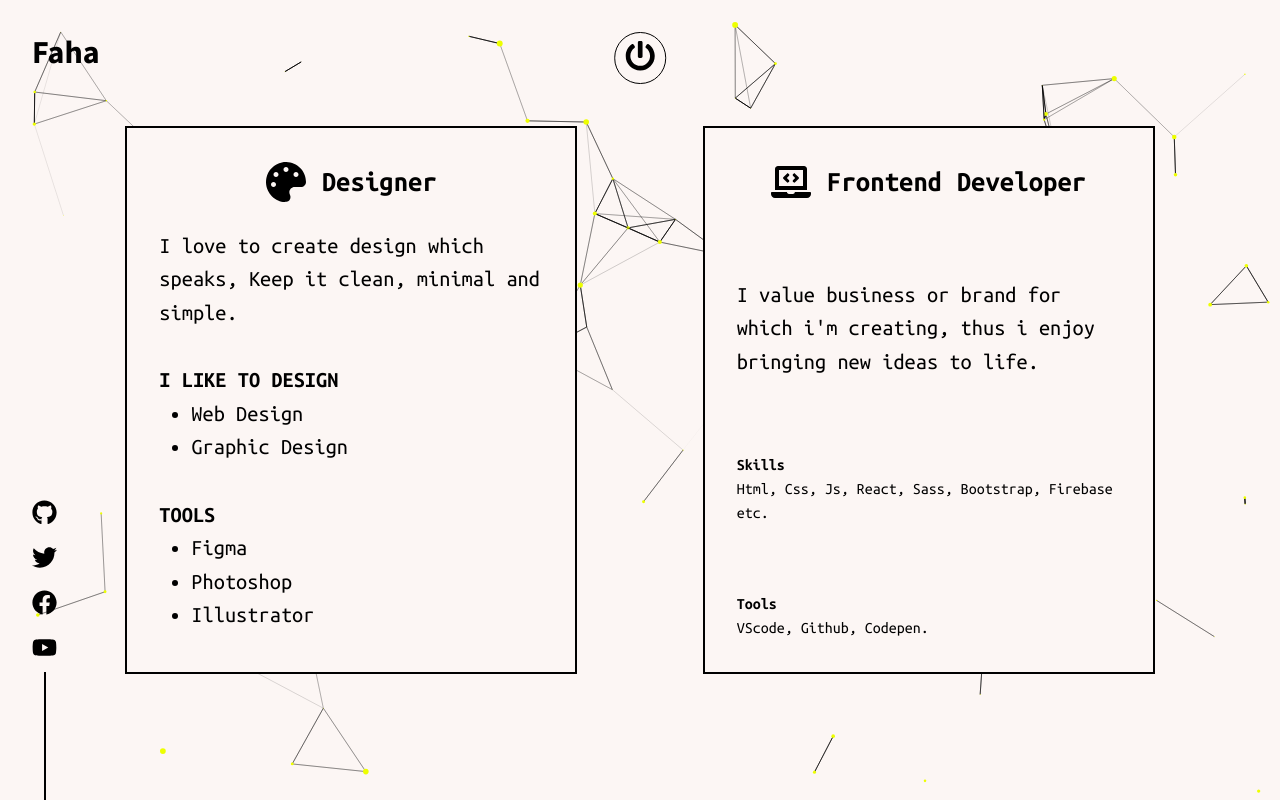
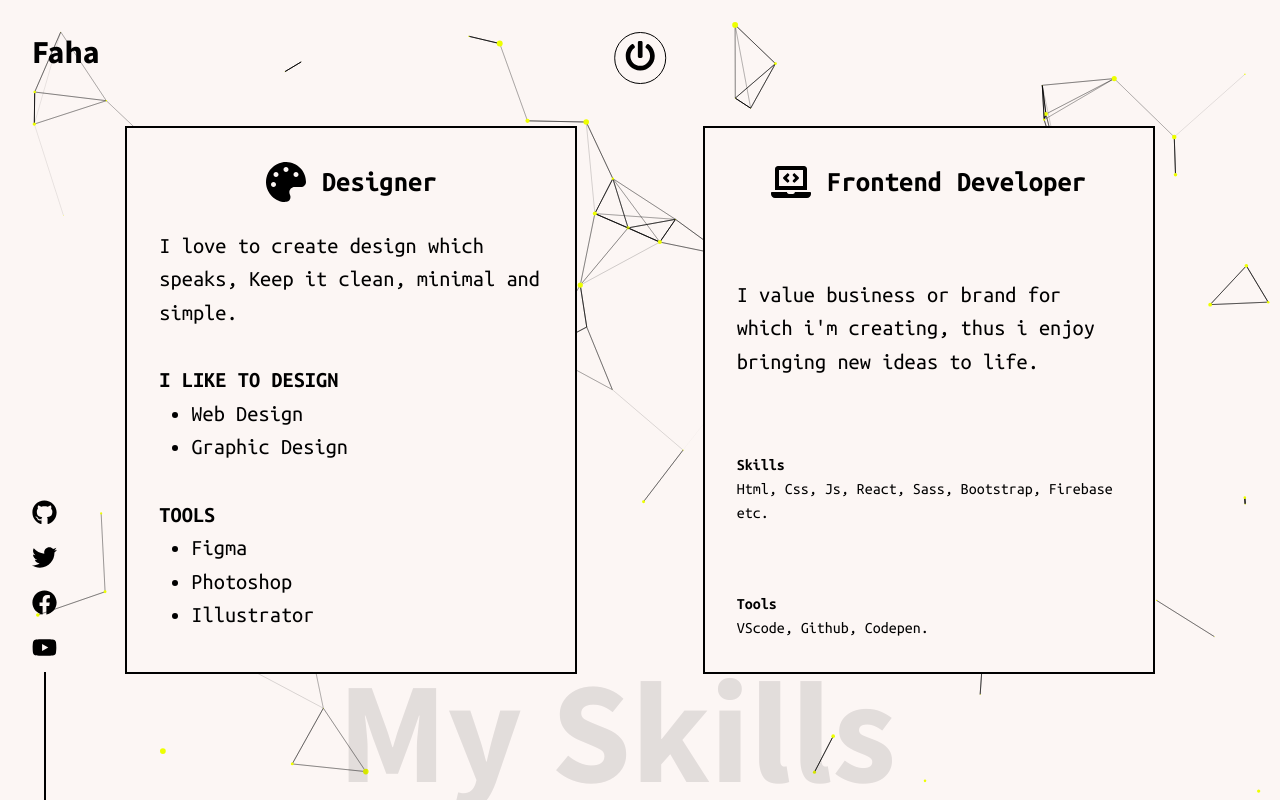
Before and after one commit to faha1999/portfolio-react, a React (Create React App) app: page /skill in a window 1280 px wide. Built offline with nearby package versions, Linux system fonts and the light colour scheme.

Commit message:
applied PageTitle

```diff
--- a/src/components/About.jsx
+++ b/src/components/About.jsx
@@ -1,5 +1,5 @@
 import React from 'react';
-import { DarkTheme, lightTheme } from './Themes';
+import { DarkTheme } from './Themes';
 import styled, { ThemeProvider } from 'styled-components';
 import astronaut from '../assets/Images/spaceman.png';
 
@@ -7,6 +7,7 @@ import { LogoComponent } from './partials/LogoComponent';
 import { PowerButton } from './partials/PowerButton';
 import { SocialIcons } from './partials/SocialIcons';
 import { AboutParticle } from './partials/AboutParticle';
+import { PageTitle } from './partials/PageTitle';
 
 const Box = styled.div`
   background-color: ${(props) => props.theme.body};
@@ -43,6 +44,8 @@ export const About = () => {
           in his own country or outside the country. I believe "Never stop
           dreaming because my success is hiding inside my dream."
         </AboutMe>
+
+        <PageTitle text="About" top="10%" left="5%" />
       </Box>
     </ThemeProvider>
   );
--- a/src/components/Blog.jsx
+++ b/src/components/Blog.jsx
@@ -8,6 +8,7 @@ import { BlogData } from '../data/BlogData';
 import { Anchor } from './partials/Anchor';
 import { useState } from 'react';
 import { useEffect } from 'react';
+import { PageTitle } from './partials/PageTitle';
 
 const Container = styled.div`
   background-color: ${(props) => `rgba(${props.theme.bodyRgba},0.8)`};
@@ -36,6 +37,8 @@ export const Blog = () => {
             })}
           </div>
         </div>
+
+        <PageTitle text="Blog" top="5rem" left="5rem" />
       </Container>
     </div>
   );
--- a/src/components/Skill.jsx
+++ b/src/components/Skill.jsx
@@ -7,6 +7,7 @@ import { LogoComponent } from './partials/LogoComponent';
 import { PowerButton } from './partials/PowerButton';
 import { SocialIcons } from './partials/SocialIcons';
 import { Particle } from './partials/Particle';
+import { PageTitle } from './partials/PageTitle';
 
 const Box = styled.div`
   background-color: ${(props) => props.theme.body};
@@ -96,6 +97,8 @@ export const Skill = () => {
             <p>VScode, Github, Codepen.</p>
           </Description>
         </Details>
+
+        <PageTitle text="My Skills" top="80%" right="30%" />
       </Box>
     </ThemeProvider>
   );
--- a/src/components/Work.jsx
+++ b/src/components/Work.jsx
@@ -8,6 +8,7 @@ import { SocialIcons } from './partials/SocialIcons';
 import { YinYang } from './AllSvgs';
 import { WorkDetails } from '../data/WorkData';
 import { WorkCard } from './partials/WorkCard';
+import { PageTitle } from './partials/PageTitle';
 
 const Box = styled.div`
   background-color: ${(props) => props.theme.body};
@@ -53,6 +54,8 @@ export const Work = () => {
         <span className="rotate" ref={yinyang}>
           <YinYang width={80} height={80} fill={DarkTheme.text} />
         </span>
+
+        <PageTitle text="Work" top="10%" right="20%" />
       </Box>
     </ThemeProvider>
   );
--- a/src/components/partials/PageTitle.jsx
+++ b/src/components/partials/PageTitle.jsx
@@ -13,8 +13,8 @@ const Title = styled.h1`
 
 export const PageTitle = (props) => {
   return (
-    <Text top={props.top} left={props.left} right={props.right}>
+    <Title top={props.top} left={props.left} right={props.right}>
       {props.text}
-    </Text>
+    </Title>
   );
 };
--- a/src/styles/scss/_skills.scss
+++ b/src/styles/scss/_skills.scss
@@ -1,7 +1,7 @@
 .Skills {
   width: 100vw;
   height: 100vh;
-  position: relative;
+  // position: relative;
   display: flex;
   justify-content: space-evenly;
   align-items: center;
@@ -48,6 +48,7 @@
 // Particle
 
 .Particle {
+  position: absolute;
   top: 0;
   right: 0;
   left: 0;
```
Also changed, not shown: src/styles/css/style.min.css, 1 other file (tests, documents, lock files or other folders).
